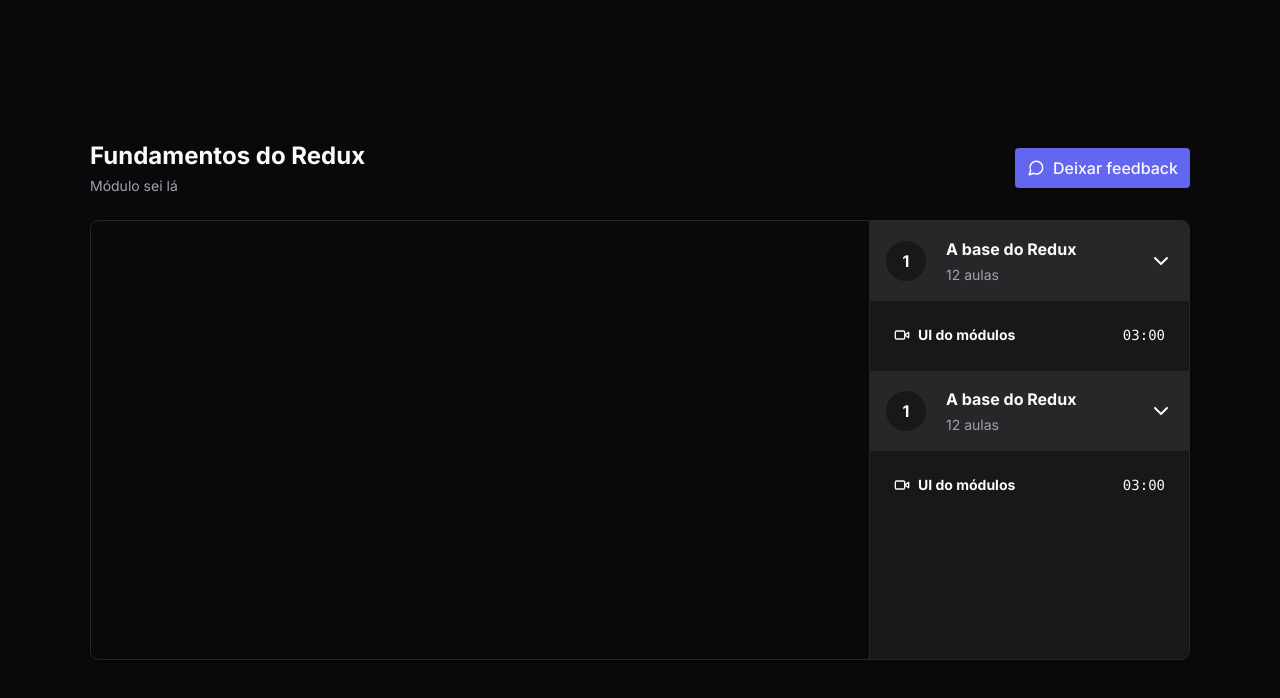
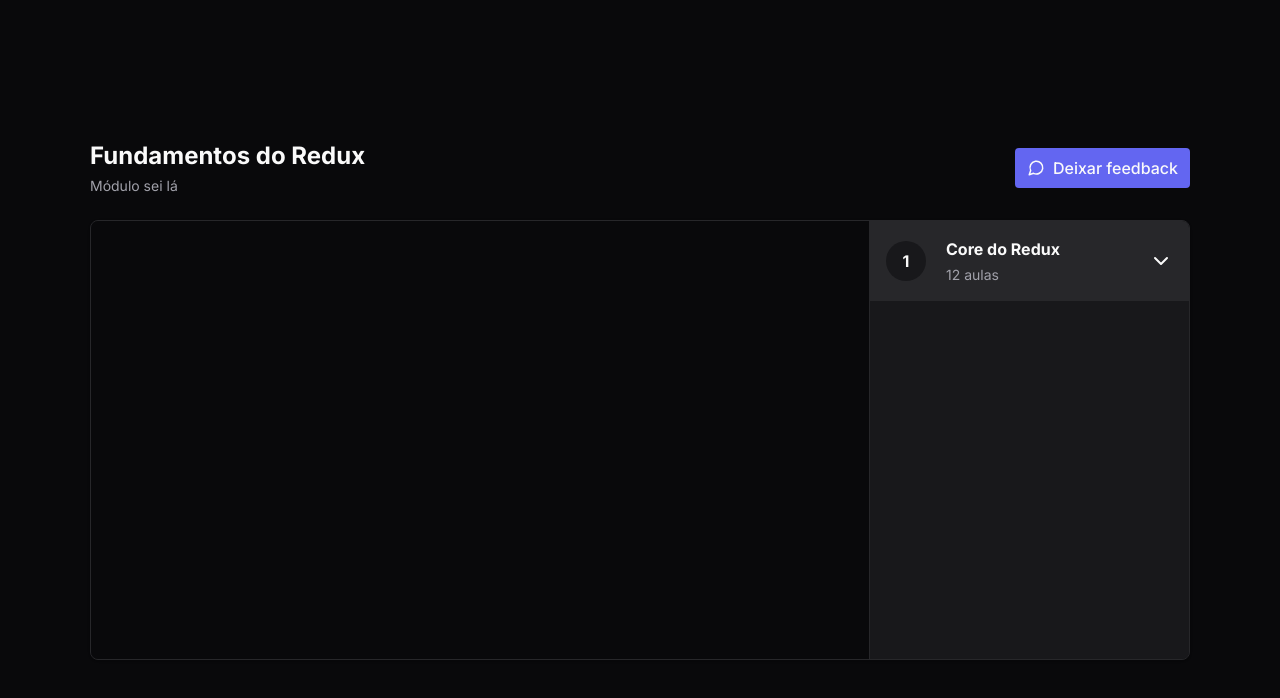
Before and after one commit to gustavosalviato/react-redux-zustand, a React (Vite) app: page / in a window 1280 px wide. Shown: the top 698 px of the page. Built offline with nearby package versions, Linux system fonts and the light colour scheme.

Commit message:
chore: separate components

```diff
--- a/package.json
+++ b/package.json
@@ -10,6 +10,7 @@
     "preview": "vite preview"
   },
   "dependencies": {
+    "@radix-ui/react-collapsible": "^1.0.3",
     "@reduxjs/toolkit": "^1.9.5",
     "lucide-react": "^0.265.0",
     "react": "^18.2.0",
--- /dev/null
+++ b/src/components/Header.tsx
@@ -0,0 +1,16 @@
+import { MessageCircle } from "lucide-react";
+
+export function Header() {
+  return (
+    <div className="flex items-center justify-center">
+      <div className="flex flex-1 flex-col gap-1">
+        <h1 className="font-bold text-2xl">Fundamentos do Redux</h1>
+        <span className="text-sm text-zinc-400">Módulo sei lá</span>
+      </div>
+
+      <button className="bg-indigo-500 rounded px-3 py-2 font-medium flex items-center justify-center gap-2 transition-colors duration-300 hover:bg-indigo-600">
+        <MessageCircle size={18} />
+        Deixar feedback</button>
+    </div>
+  )
+}
--- /dev/null
+++ b/src/components/Lesson.tsx
@@ -0,0 +1,16 @@
+import { Video } from "lucide-react";
+
+interface LessonProps {
+  title: string
+  duration: string
+}
+
+export function Lesson({ title, duration }: LessonProps) {
+  return (
+    <button className='flex items-center gap-2'>
+      <Video size={16} />
+      <strong className='text-sm'>{title}</strong>
+      <span className='ml-auto text-sm font-mono'>{duration}</span>
+    </button>
+  )
+}
--- /dev/null
+++ b/src/components/Module.tsx
@@ -0,0 +1,40 @@
+import * as Collapsible from "@radix-ui/react-collapsible";
+import { ChevronDown } from "lucide-react";
+import { Lesson } from "./Lesson";
+
+interface ModuleProps {
+  title: string
+  lessonsAmount: number
+  moduleIndex: number
+}
+
+export function Module({ lessonsAmount, moduleIndex, title }: ModuleProps) {
+  return (
+    <Collapsible.Root>
+      <div>
+        <Collapsible.Trigger className='flex items-center text-left bg-zinc-800 p-4 w-full'>
+
+          <div className='w-10 h-10 rounded-full bg-zinc-900 flex items-center justify-center font-bold'>
+            {moduleIndex + 1}
+          </div>
+
+          <div className='flex flex-col gap-1 ml-5'>
+            <strong>{title}</strong>
+            <span className='text-sm text-zinc-400'>{lessonsAmount} aulas</span>
+          </div>
+
+          <ChevronDown className='ml-auto' />
+        </Collapsible.Trigger>
+
+        <Collapsible.Content>
+          <nav className='flex flex-col p-6 gap-4'>
+            <Lesson title="Teste" duration="03:00" />
+            <Lesson title="Teste" duration="03:00" />
+            <Lesson title="Teste" duration="03:00" />
+            <Lesson title="Teste" duration="03:00" />
+          </nav>
+        </Collapsible.Content>
+      </div>
+    </Collapsible.Root>
+  )
+}
--- /dev/null
+++ b/src/components/VideoPlayer.tsx
@@ -0,0 +1,14 @@
+import ReactPlayer from 'react-player'
+
+export function VideoPlayer() {
+  return (
+    <div className='bg-zinc-950 w-full aspect-video'>
+      <ReactPlayer
+        width="100%"
+        height="100%"
+        controls
+        url="https://www.youtube.com/watch?v=bEvmVwyW0vg"
+      />
+    </div>
+  )
+}
--- a/src/pages/Player.tsx
+++ b/src/pages/Player.tsx
@@ -1,83 +1,29 @@
-import { MessageCircle, ChevronDown, Video } from 'lucide-react'
-import ReactPlayer from 'react-player'
+import { ChevronDown, Video } from 'lucide-react'
+
+import * as Collapsible from '@radix-ui/react-collapsible';
+import { Header } from '../components/Header';
+import { VideoPlayer } from '../components/VideoPlayer';
+import { Module } from '../components/Module';
+
 
 
 export function Player() {
   return (
     <div className="h-screen flex justify-center items-center bg-zinc-950 text-zinc-50">
       <div className="flex w-[1100px] flex-col gap-6">
-        <div className="flex items-center justify-center">
-          {/* Header */}
-
-          <div className="flex flex-1 flex-col gap-1">
-            <h1 className="font-bold text-2xl">Fundamentos do Redux</h1>
-            <span className="text-sm text-zinc-400">Módulo sei lá</span>
-          </div>
-
-          <button className="bg-indigo-500 rounded px-3 py-2 font-medium flex items-center justify-center gap-2 transition-colors duration-300 hover:bg-indigo-600">
-            <MessageCircle size={18} />
-            Deixar feedback</button>
-        </div>
+        <Header />
 
         <main className='relative flex overflow-hidden rounded-lg border border-zinc-800 bg-zinc-900 shadow pr-80'>
           <div className='flex flex-1'>
-            <div className='bg-zinc-950 w-full aspect-video'>
-              <ReactPlayer
-                width="100%"
-                height="100%"
-                controls
-                url="https://www.youtube.com/watch?v=bEvmVwyW0vg"
-              />
-            </div>
+            <VideoPlayer />
           </div>
 
           <aside className='w-80 absolute top-0 bottom-0 right-0 border-l border-zinc-800 bg-zinc-900 h-[600px] overflow-y-scroll scrollbar-thin scrollbar-track-zinc-950 scrollbar-thumb-zinc-800 divide-y-2 divide-zinc-900'>
-            <div>
-              <button className='flex items-center text-left bg-zinc-800 p-4 w-full'>
-
-                <div className='w-10 h-10 rounded-full bg-zinc-900 flex items-center justify-center font-bold'>
-                  1
-                </div>
-
-                <div className='flex flex-col gap-1 ml-5'>
-                  <strong>A base do Redux</strong>
-                  <span className='text-sm text-zinc-400'>12 aulas</span>
-                </div>
-
-                <ChevronDown className='ml-auto' />
-              </button>
-
-              <nav className='flex flex-col p-6 gap-4'>
-                <button className='flex items-center gap-2'>
-                  <Video size={16} />
-                  <strong className='text-sm'>UI do módulos</strong>
-                  <span className='ml-auto text-sm font-mono'>03:00</span>
-                </button>
-              </nav>
-            </div>
-            <div>
-              <button className='flex items-center text-left bg-zinc-800 p-4 w-full'>
-
-                <div className='w-10 h-10 rounded-full bg-zinc-900 flex items-center justify-center font-bold'>
-                  1
-                </div>
-
-                <div className='flex flex-col gap-1 ml-5'>
-                  <strong>A base do Redux</strong>
-                  <span className='text-sm text-zinc-400'>12 aulas</span>
-                </div>
-
-                <ChevronDown className='ml-auto' />
-              </button>
-
-              <nav className='flex flex-col p-6 gap-4'>
-                <button className='flex items-center gap-2'>
-                  <Video size={16} />
-                  <strong className='text-sm'>UI do módulos</strong>
-                  <span className='ml-auto text-sm font-mono'>03:00</span>
-                </button>
-              </nav>
-            </div>
+            <Module
+              lessonsAmount={12}
+              moduleIndex={0}
+              title='Core do Redux'
+            />
           </aside>
         </main>
       </div>
```
Also changed, not shown: 1 other file (tests, documents, lock files or other folders).
